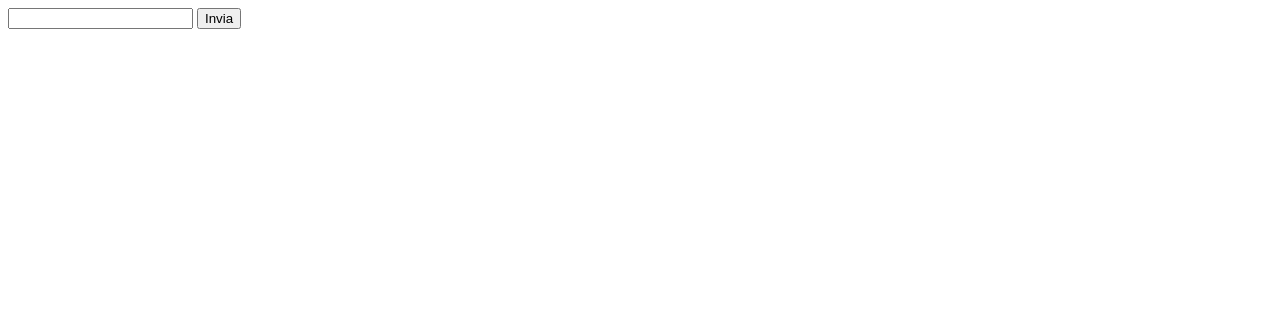
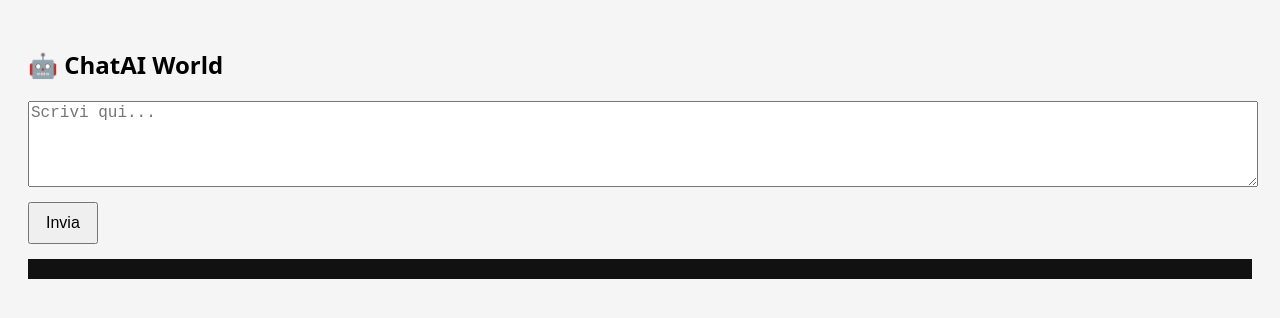
Before and after one commit to bobmoukhlis-hash/chatai-world, a plain HTML site: page index.html in a window 1280 px wide. Drawn offline with Linux system fonts and the light colour scheme.

Commit message:
Refactor HTML structure and update script function

```diff
--- a/index.html
+++ b/index.html
@@ -1,22 +1,59 @@
 <!DOCTYPE html>
-<html>
+<html lang="it">
+<head>
+  <meta charset="UTF-8">
+  <meta name="viewport" content="width=device-width, initial-scale=1">
+  <title>ChatAI World</title>
+  <style>
+    body {
+      font-family: system-ui, sans-serif;
+      background: #f5f5f5;
+      padding: 20px;
+    }
+    textarea {
+      width: 100%;
+      height: 80px;
+      font-size: 16px;
+    }
+    button {
+      margin-top: 10px;
+      padding: 10px 16px;
+      font-size: 16px;
+    }
+    pre {
+      margin-top: 15px;
+      background: #111;
+      color: #0f0;
+      padding: 10px;
+      white-space: pre-wrap;
+    }
+  </style>
+</head>
 <body>
-<input id="t">
+
+<h2>🤖 ChatAI World</h2>
+
+<textarea id="t" placeholder="Scrivi qui..."></textarea>
+<br>
 <button onclick="go()">Invia</button>
+
 <pre id="o"></pre>
 
 <script>
-async function go(){
-  const r = await fetch("https://chatai-world.onrender.com/chat",{
-    method:"POST",
-    headers:{"Content-Type":"application/json"},
-    body:JSON.stringify({
-      session_id:"test",
-      message:document.getElementById("t").value
+async function go() {
+  document.getElementById("o").textContent = "⏳ Attendo risposta...";
+  const r = await fetch("https://chatai-world.onrender.com/chat", {
+    method: "POST",
+    headers: {"Content-Type": "application/json"},
+    body: JSON.stringify({
+      session_id: "test",
+      message: document.getElementById("t").value
     })
   });
-  document.getElementById("o").textContent = JSON.stringify(await r.json(),null,2);
+  document.getElementById("o").textContent =
+    JSON.stringify(await r.json(), null, 2);
 }
 </script>
+
 </body>
 </html>
```
